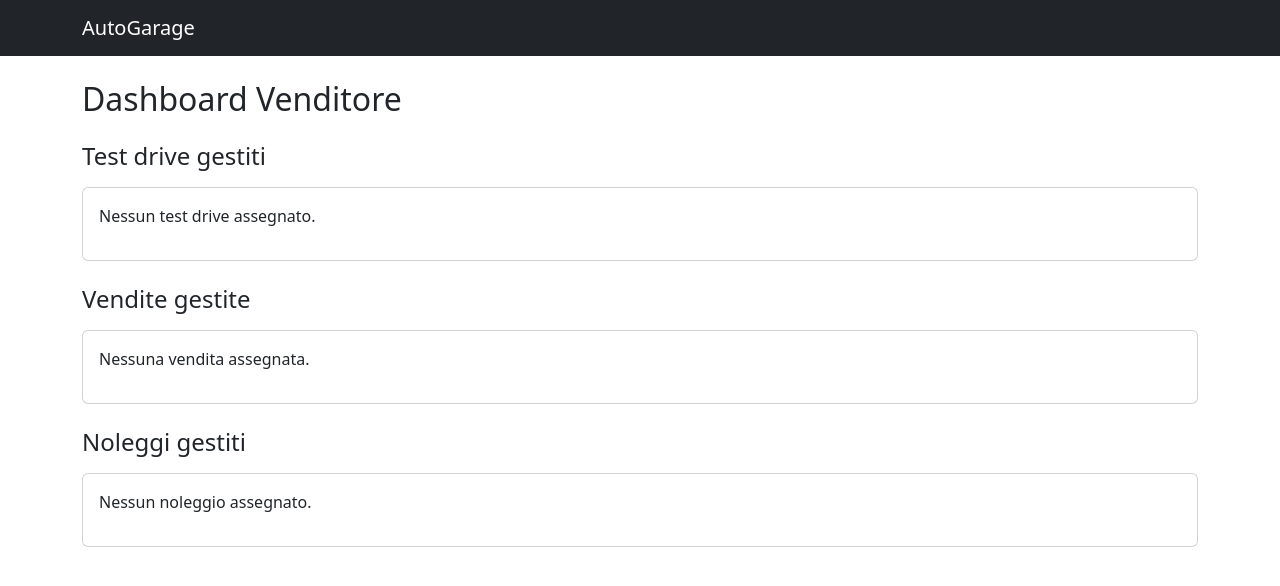
After one commit to StefanoVanzini1/AutoGarage, a Django app: template garage/templates/garage/dashboard_venditore.html in a window 1280 px wide. The commit adds this page. Shown: the top 586 px of the page. Run offline with Django 5.2, Linux system fonts and the light colour scheme; the template is opened without the code that fills it, so the values that code supplies are empty.

Commit message:
Modificate dashboard venditore e meccanico

```diff
--- a/garage/templates/garage/base.html
+++ b/garage/templates/garage/base.html
@@ -14,10 +14,16 @@
         <a class="navbar-brand" href="#">AutoGarage</a>
 
         {% if request.session.utente_nome %}
-            <span class="text-white">
-                Benvenuto {{ request.session.utente_nome }}
-            </span>
-        {% endif %}
+    <div class="d-flex align-items-center gap-3">
+        <span class="text-white">
+            Benvenuto {{ request.session.utente_nome }}
+        </span>
+
+        <a href="{% url 'logout' %}" class="btn btn-outline-light btn-sm">
+            Logout
+        </a>
+    </div>
+{% endif %}
     </div>
 </nav>
 
--- a/garage/templates/garage/catalogo.html
+++ b/garage/templates/garage/catalogo.html
@@ -4,10 +4,6 @@
 
 <div class="d-flex justify-content-between align-items-center mb-4">
     <h2>Catalogo Auto</h2>
-
-    <a href="{% url 'logout' %}" class="btn btn-danger">
-        Logout
-    </a>
 </div>
 
 <div class="row">
--- /dev/null
+++ b/garage/templates/garage/dashboard_venditore.html
@@ -0,0 +1,60 @@
+{% extends 'garage/base.html' %}
+
+{% block content %}
+
+<h2 class="mb-4">Dashboard Venditore</h2>
+
+<h4 class="mt-4 mb-3">Test drive gestiti</h4>
+<div class="card mb-4">
+    <div class="card-body">
+
+        {% for td in test_drive %}
+            <div class="border-bottom mb-3 pb-3">
+                <h5>{{ td.auto.marca }} {{ td.auto.modello }}</h5>
+                <p><strong>Cliente:</strong> {{ td.cliente.nome }} {{ td.cliente.cognome }}</p>
+                <p><strong>Data test drive:</strong> {{ td.data_test_drive }}</p>
+            </div>
+        {% empty %}
+            <p>Nessun test drive assegnato.</p>
+        {% endfor %}
+
+    </div>
+</div>
+
+<h4 class="mt-4 mb-3">Vendite gestite</h4>
+<div class="card mb-4">
+    <div class="card-body">
+
+        {% for vendita in vendite %}
+            <div class="border-bottom mb-3 pb-3">
+                <h5>{{ vendita.auto.marca }} {{ vendita.auto.modello }}</h5>
+                <p><strong>Cliente:</strong> {{ vendita.cliente.nome }} {{ vendita.cliente.cognome }}</p>
+                <p><strong>Data vendita:</strong> {{ vendita.data_vendita }}</p>
+                <p><strong>Prezzo:</strong> € {{ vendita.auto.prezzo }}</p>
+            </div>
+        {% empty %}
+            <p>Nessuna vendita assegnata.</p>
+        {% endfor %}
+
+    </div>
+</div>
+
+<h4 class="mt-4 mb-3">Noleggi gestiti</h4>
+<div class="card mb-4">
+    <div class="card-body">
+
+        {% for noleggio in noleggi %}
+            <div class="border-bottom mb-3 pb-3">
+                <h5>{{ noleggio.auto.marca }} {{ noleggio.auto.modello }}</h5>
+                <p><strong>Cliente:</strong> {{ noleggio.cliente.nome }} {{ noleggio.cliente.cognome }}</p>
+                <p><strong>Periodo:</strong> {{ noleggio.data_inizio }} - {{ noleggio.data_fine }}</p>
+                <p><strong>Costo totale:</strong> € {{ noleggio.costo_totale }}</p>
+            </div>
+        {% empty %}
+            <p>Nessun noleggio assegnato.</p>
+        {% endfor %}
+
+    </div>
+</div>
+
+{% endblock %}
```
Also changed, not shown: garage/templates/garage/venditore.html (deleted, +0 -39 lines), garage/views.py (+12 -3 lines), garage/templates/garage/dashboard_meccanico.html (renamed from garage/templates/garage/meccanico.html).
